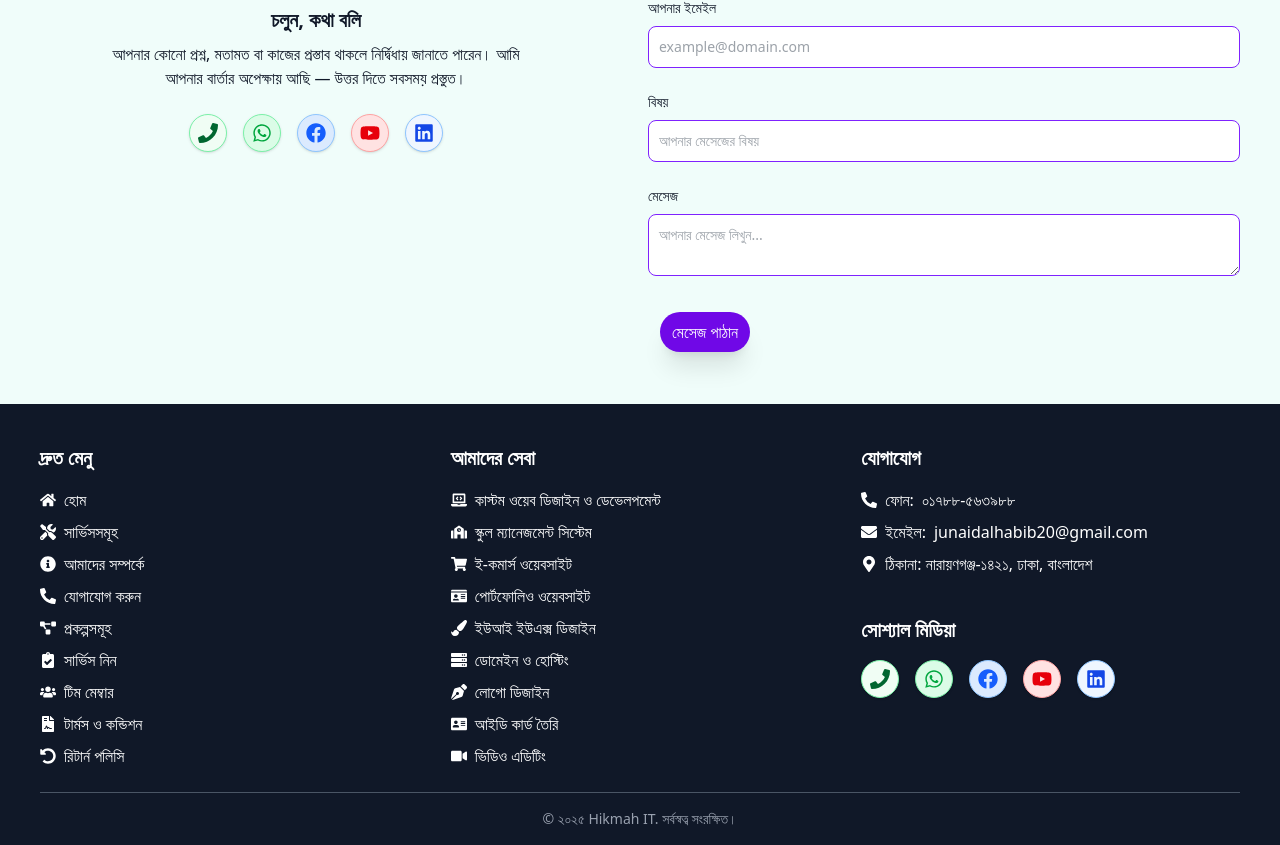
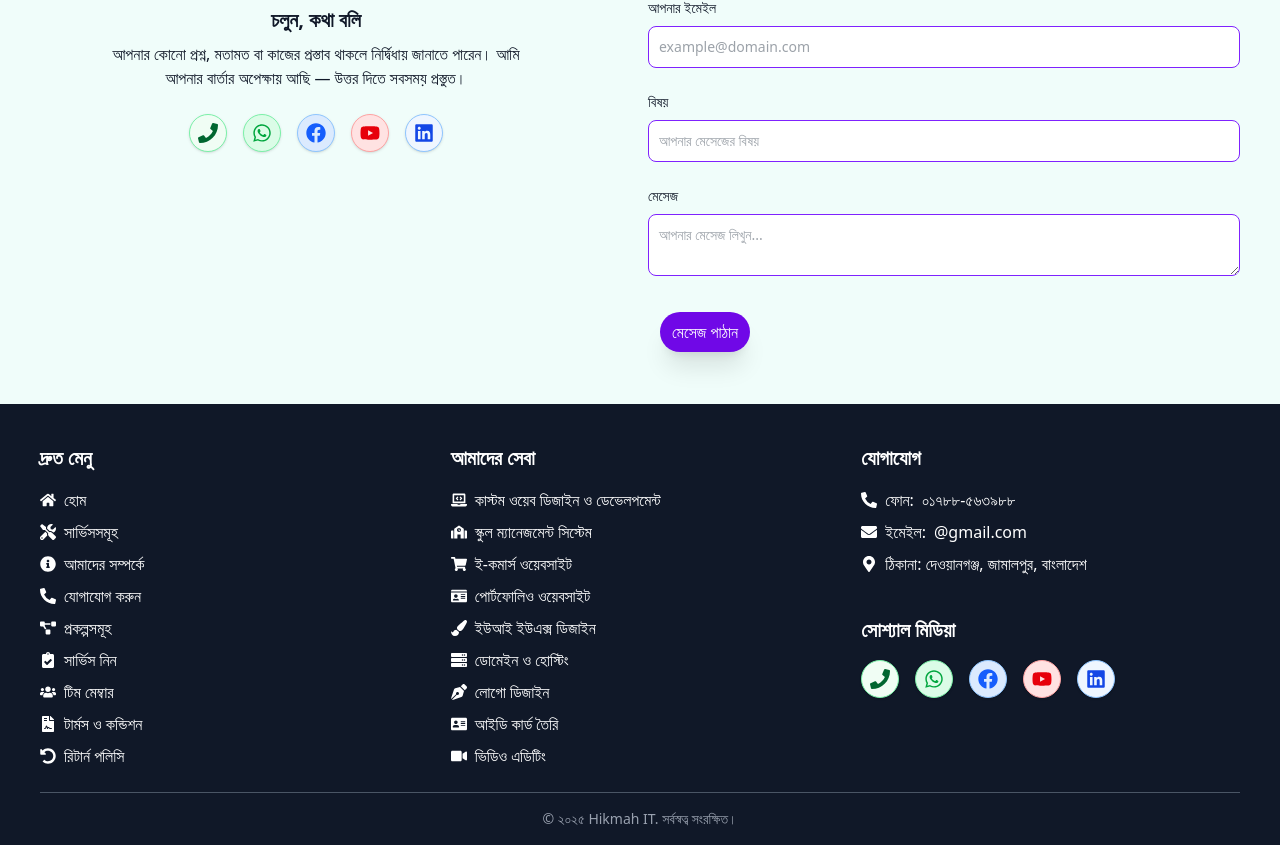
Before and after one commit to mdjunaidalhabib/hikmah-it, a Next.js app: page / in a window 1280 px wide. Shown: the part 2380-3225 px from the top of the page. Built offline with nearby package versions, Linux system fonts and the light colour scheme.

Commit message:
Updated code with new changes

```diff
--- a/app/components/home/footer.jsx
+++ b/app/components/home/footer.jsx
@@ -127,12 +127,10 @@ export default function Footer() {
               </li>
               <li className="flex items-center gap-2 hover:scale-101 hover:text-yellow-300">
                 <FaEnvelope /> ইমেইল:{" "}
-                <a href="mailto:junaidalhabib20@gmail.com">
-                  junaidalhabib20@gmail.com
-                </a>
+                <a href="mailto:hikmahitcenter@gmail.com">@gmail.com</a>
               </li>
               <li className="flex items-center gap-2">
-                <FaMapMarkerAlt /> ঠিকানা: নারায়ণগঞ্জ-১৪২১, ঢাকা, বাংলাদেশ
+                <FaMapMarkerAlt /> ঠিকানা: দেওয়ানগঞ্জ, জামালপুর, বাংলাদেশ
               </li>
             </ul>
           </div>
```
